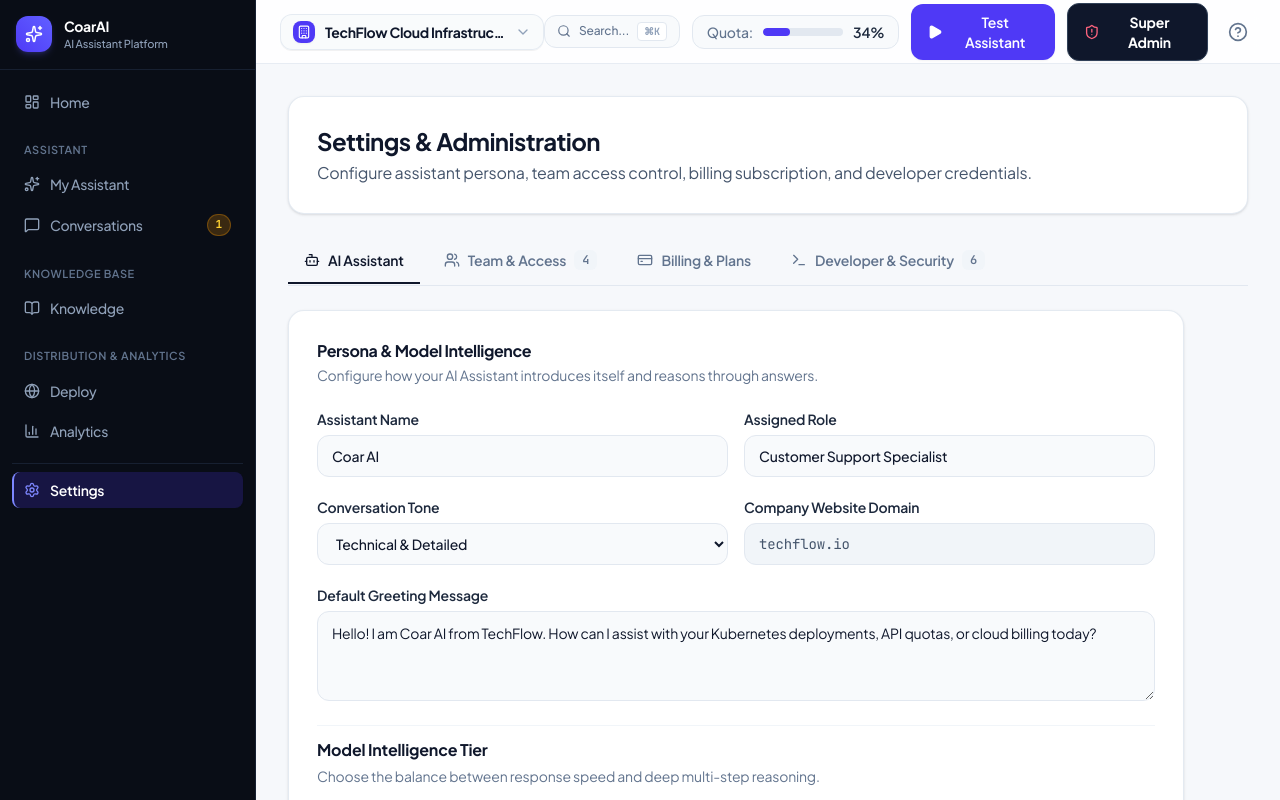
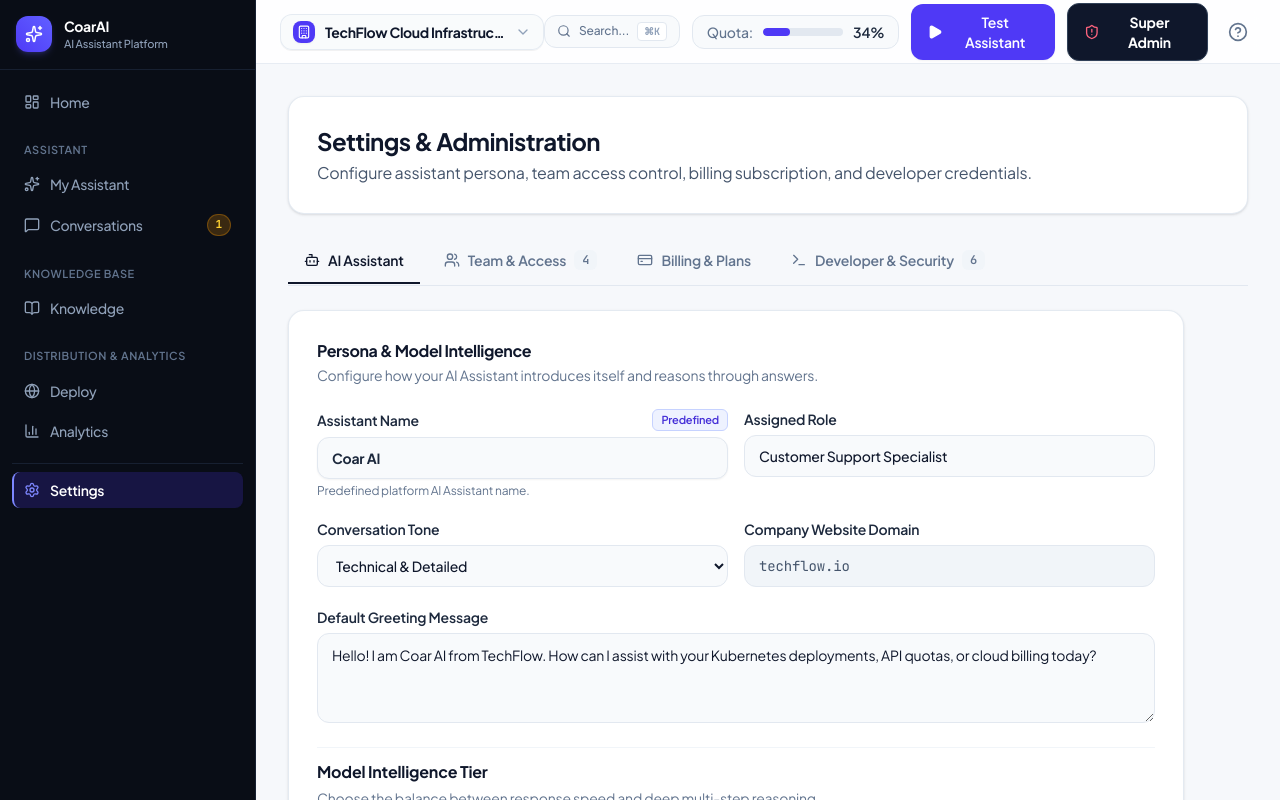
Before and after one commit to Ajimsha1080/Chat-Aaas, a React (Vite) app: page / in a window 1280 px wide. Both pictures are taken after a click on the button "Settings". Built offline with nearby package versions, Linux system fonts and the light colour scheme.

Commit message:
fix(settings): make assistant name predefined and read-only across settings and onboarding

```diff
--- a/src/components/dashboard/SettingsView.tsx
+++ b/src/components/dashboard/SettingsView.tsx
@@ -43,7 +43,6 @@ export const SettingsView: React.FC = () => {
   const [showApiKey, setShowApiKey] = useState(false);
 
   // Assistant Form State
-  const [agentName, setAgentName] = useState(currentCompany.agent.name);
   const [agentRole, setAgentRole] = useState(currentCompany.agent.role || 'Customer Support Specialist');
   const [agentTone, setAgentTone] = useState(currentCompany.agent.tone);
   const [agentGreeting, setAgentGreeting] = useState(currentCompany.agent.greetingMessage);
@@ -58,7 +57,7 @@ export const SettingsView: React.FC = () => {
   const handleSaveAssistant = (e: React.FormEvent) => {
     e.preventDefault();
     updateAgentConfig({
-      name: agentName,
+      name: 'Coar AI',
       role: agentRole,
       tone: agentTone,
       greetingMessage: agentGreeting,
@@ -134,14 +133,20 @@ export const SettingsView: React.FC = () => {
           <form onSubmit={handleSaveAssistant} className="space-y-5 text-sm">
             <div className="grid grid-cols-1 sm:grid-cols-2 gap-4">
               <div>
-                <label className="font-semibold text-slate-800 block mb-1.5">Assistant Name</label>
+                <div className="flex items-center justify-between mb-1.5">
+                  <label className="font-semibold text-slate-800 block">Assistant Name</label>
+                  <span className="text-[11px] font-semibold text-indigo-700 bg-indigo-50 border border-indigo-200 px-2 py-0.5 rounded-md">
+                    Predefined
+                  </span>
+                </div>
                 <input
                   type="text"
-                  required
-                  value={agentName}
-                  onChange={(e) => setAgentName(e.target.value)}
-                  className="w-full px-3.5 py-2.5 bg-slate-50 border border-slate-200 rounded-xl focus:ring-1 focus:ring-slate-900 focus:border-slate-900 text-slate-900 font-medium focus:outline-hidden"
+                  readOnly
+                  disabled
+                  value="Coar AI"
+                  className="w-full px-3.5 py-2.5 bg-slate-50 border border-slate-200 rounded-xl text-slate-800 font-bold cursor-not-allowed shadow-xs select-none"
                 />
+                <p className="text-xs text-slate-500 mt-1">Predefined platform AI Assistant name.</p>
               </div>
 
               <div>
--- a/src/components/onboarding/OnboardingModal.tsx
+++ b/src/components/onboarding/OnboardingModal.tsx
@@ -28,7 +28,6 @@ export const OnboardingModal: React.FC<OnboardingModalProps> = ({ isOpen, onClos
   const [industry, setIndustry] = useState('SaaS & Software');
   const [preferredLanguage, setPreferredLanguage] = useState('English');
   const [tone, setTone] = useState<AgentTone>('professional');
-  const [assistantName, setAssistantName] = useState('');
   const [greetingMessage, setGreetingMessage] = useState('Hi there! 👋 How can I help you with our products and services today?');
   const [testQuestion, setTestQuestion] = useState('What are your pricing options and SLA?');
   const [testAnswer, setTestAnswer] = useState<string | null>(null);
@@ -52,7 +51,7 @@ export const OnboardingModal: React.FC<OnboardingModalProps> = ({ isOpen, onClos
   };
 
   const handleComplete = () => {
-    const finalName = assistantName.trim() || `${businessName ? businessName.split(' ')[0] : 'Nova'} AI`;
+    const finalName = 'Coar AI';
     const finalDomain = websiteUrl.trim() || `${(businessName || 'acme').toLowerCase().replace(/[^a-z0-9]/g, '')}.com`;
 
     createCompanyWorkspace(
@@ -223,14 +222,20 @@ export const OnboardingModal: React.FC<OnboardingModalProps> = ({ isOpen, onClos
               </div>
 
               <div>
-                <label className="block font-bold text-slate-900 mb-1.5 text-sm">Assistant Name</label>
+                <div className="flex items-center justify-between mb-1.5">
+                  <label className="block font-bold text-slate-900 text-sm">Assistant Name</label>
+                  <span className="text-[11px] font-semibold text-indigo-700 bg-indigo-50 border border-indigo-200 px-2 py-0.5 rounded-md">
+                    Predefined
+                  </span>
+                </div>
                 <input
                   type="text"
-                  placeholder="e.g. Nova Support AI"
-                  value={assistantName}
-                  onChange={e => setAssistantName(e.target.value)}
-                  className="w-full px-4 py-2.5 bg-white border border-slate-200 rounded-xl text-sm focus:outline-none focus:ring-2 focus:ring-indigo-500 shadow-xs"
+                  readOnly
+                  disabled
+                  value="Coar AI"
+                  className="w-full px-4 py-2.5 bg-slate-50 border border-slate-200 rounded-xl text-sm font-bold text-slate-800 cursor-not-allowed shadow-xs select-none"
                 />
+                <p className="text-xs text-slate-500 mt-1">Predefined platform AI Assistant name.</p>
               </div>
 
               <div>
@@ -305,7 +310,7 @@ export const OnboardingModal: React.FC<OnboardingModalProps> = ({ isOpen, onClos
                       <div className="w-6 h-6 rounded-lg bg-indigo-600 flex items-center justify-center font-bold text-xs">
                         AI
                       </div>
-                      <span className="font-bold text-sm">{assistantName || 'Nova AI'}</span>
+                      <span className="font-bold text-sm">Coar AI</span>
                     </div>
                     <span className="text-xs text-emerald-400 font-bold bg-emerald-950/60 px-2.5 py-1 rounded-full border border-emerald-800/60">
                       ● Grounded Answer
@@ -340,7 +345,7 @@ export const OnboardingModal: React.FC<OnboardingModalProps> = ({ isOpen, onClos
                 </div>
                 <div className="flex items-center gap-2.5">
                   <Check className="w-4 h-4 text-indigo-600 shrink-0" />
-                  <span>Assistant: <strong>{assistantName || 'Nova AI'}</strong> ({tone} tone)</span>
+                  <span>Assistant: <strong>Coar AI</strong> ({tone} tone)</span>
                 </div>
                 <div className="flex items-center gap-2.5">
                   <Check className="w-4 h-4 text-indigo-600 shrink-0" />
```
